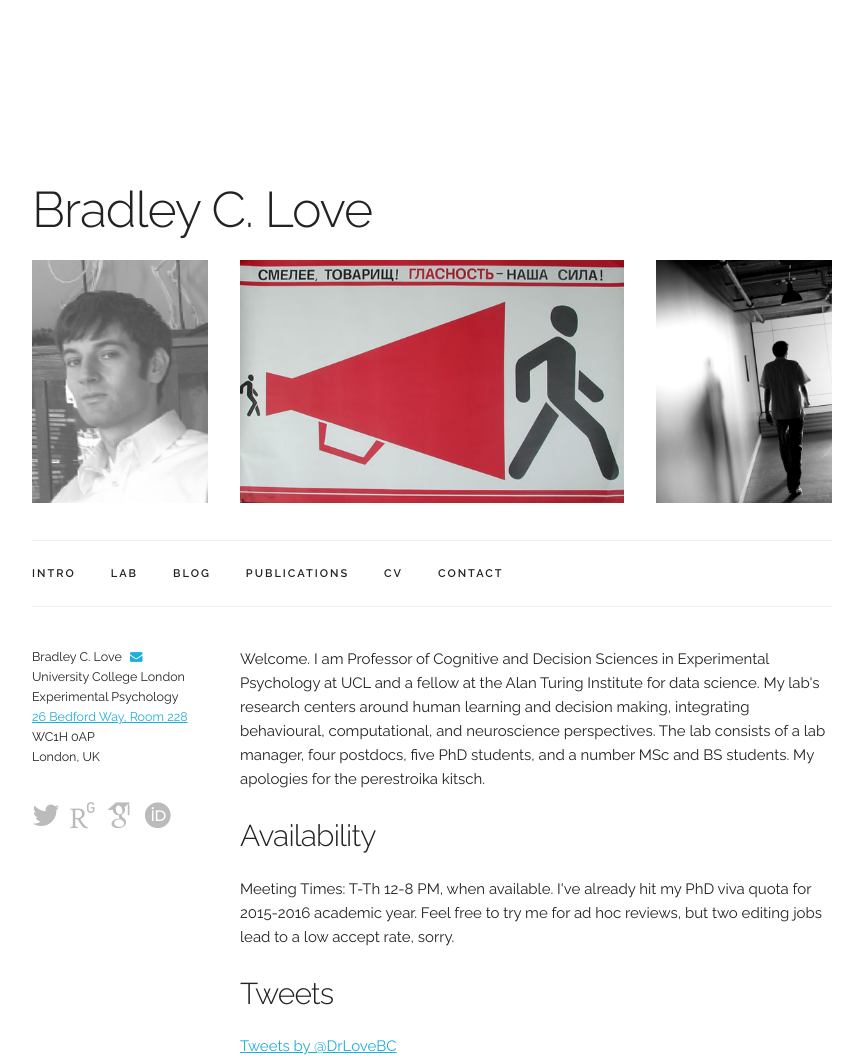
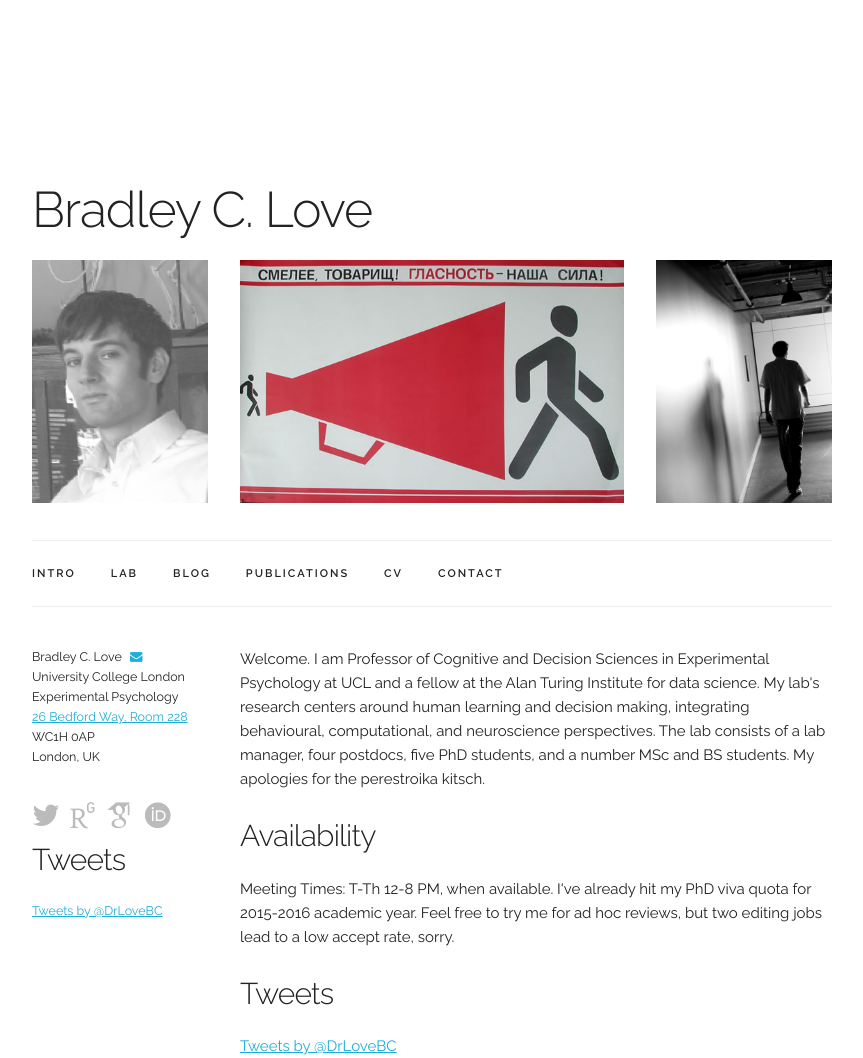
Before and after one commit to lovebc/lovebc.github.io, a Jekyll site: the page built from index.html, in a window 1280 px wide. Shown: the whole page, without its empty margins (208-1071 px from the left). Built offline with Jekyll 4.4.1, drawn with Linux system fonts in a browser that asks for light colours; nearby versions of some CDN libraries; some web fonts are replaced; comment, search, counter and statistics services are not loaded.

Commit message:
Update index.html

```diff
--- a/index.html
+++ b/index.html
@@ -90,9 +90,12 @@
               <i class="ai ai-researchgate"></i>
               <i class="ai ai-google-scholar"></i>
               <i class="ai ai-orcid"></i>
+            </div>
 
+            <h4>Tweets</h4>
+            <a class="twitter-timeline"  href="https://twitter.com/DrLoveBC" data-widget-id="513078909043089409"  data-chrome="nofooter noheader" height="350" width="600"  data-tweet-limit="3">Tweets by @DrLoveBC</a>
+            <script>!function(d,s,id){var js,fjs=d.getElementsByTagName(s)[0],p=/^http:/.test(d.location)?'http':'https';if(!d.getElementById(id)){js=d.createElement(s);js.id=id;js.src=p+"://platform.twitter.com/widgets.js";fjs.parentNode.insertBefore(js,fjs);}}(document,"script","twitter-wjs");</script>
 
-            </div>
 
 
 
```
